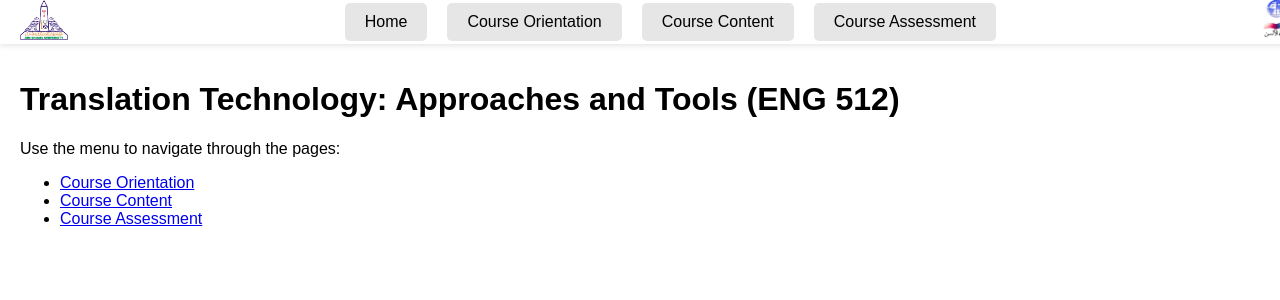
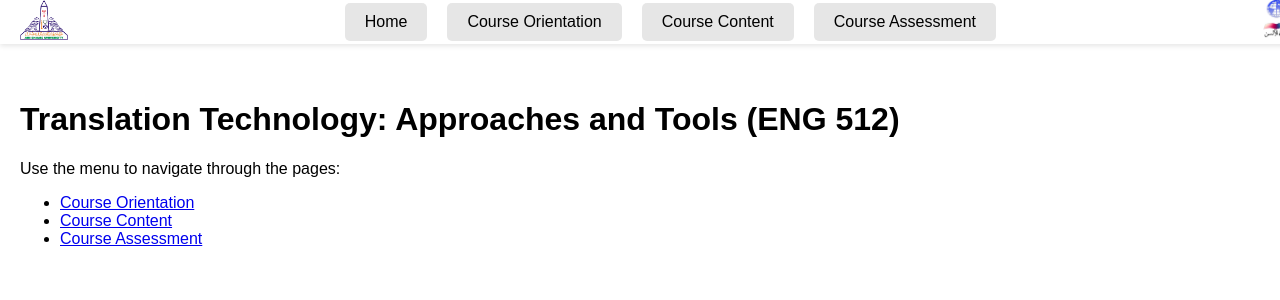
Before and after one commit to nessmadiab/nessmadiab.github.io, a Jekyll site: the page built from index.md, in a window 1280 px wide. Shown: the top 300 px of the page. Built offline with Jekyll 4.4.1, drawn with Linux system fonts in a browser that asks for light colours.

Commit message:
Update style.css

```diff
--- a/assets/css/style.css
+++ b/assets/css/style.css
@@ -17,9 +17,8 @@
     z-index: 100;
     display: flex;
     align-items: center;
-    justify-content: flex-start;
+    justify-content: space-between; /* Align left and right logos properly */
     padding: 0 20px;
-    overflow: hidden;
 }
 
 .navbar-logo img {
@@ -32,8 +31,8 @@
     margin: 0;
     padding: 0;
     display: flex;
+    justify-content: center;
     flex-grow: 1;
-    justify-content: center;
 }
 
 .navbar ul li {
@@ -54,32 +53,34 @@
     background-color: rgba(128, 128, 128, 0.6);
 }
 
+/* Ensuring the content is below the navbar */
 .content {
-    padding: 60px 20px 20px;
+    padding: 80px 20px 20px;
     box-sizing: border-box;
 }
 
-/* Media queries for screens less than 768px wide (mobile devices) */
+/* Mobile responsiveness */
 @media (max-width: 768px) {
     .navbar {
-        flex-direction: column;
-        align-items: flex-start;
+        flex-wrap: wrap; /* Prevent overlapping */
+        justify-content: center; /* Keep menu centered */
     }
 
     .navbar-logo {
-        margin-bottom: 10px;
+        flex: 1;
+        text-align: left;
     }
 
     .navbar ul {
-        flex-direction: column;
+        flex-direction: row; /* Keep horizontal layout */
         width: 100%;
     }
 
     .navbar ul li {
-        margin: 10px 0;
+        margin: 5px 0; /* Adjust space between items */
     }
 
     .content {
-        padding: 80px 10px;
+        padding: 100px 10px;
     }
 }
```
